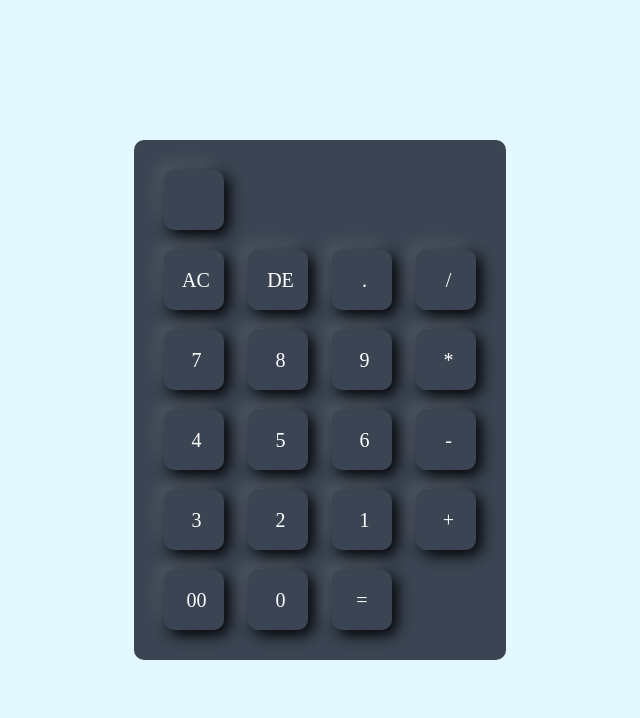
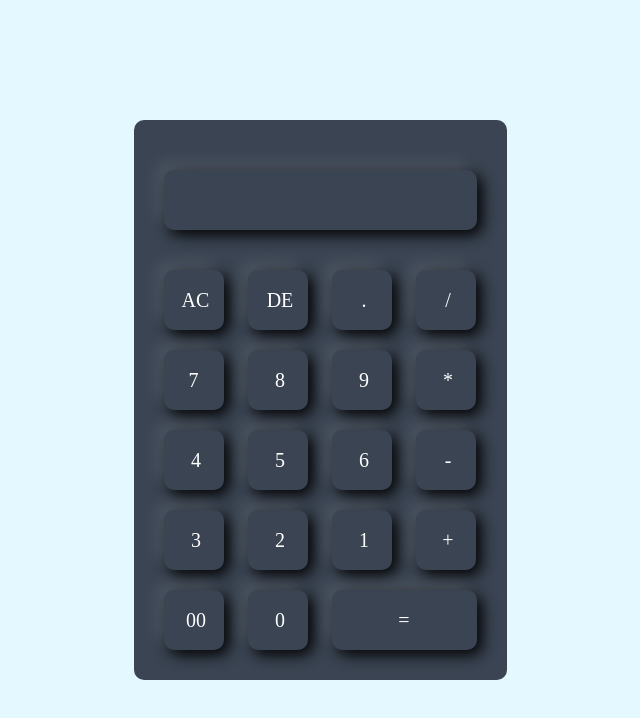
Before and after one commit to tamjidaWeb/calculator, a plain HTML site: page index.html in a window 1280 px wide. Shown: the whole page, without its empty margins (320-960 px from the left). Drawn offline with Linux system fonts and the light colour scheme.

Commit message:
commited

```diff
--- a/index.html
+++ b/index.html
@@ -9,9 +9,9 @@
 <body>
     <div class="container">
         <div class="calculator">
-            <form action="">
+            <form >
                 <div class="display">
-                    <input type="text" name=" 'display">
+                    <input type="text" name=" display">
                 </div>
                 <div>
                     <input type="button" value=" AC">
@@ -20,7 +20,7 @@
                     <input type="button" value=" /">
                 </div>
                 <div>
-                    <input type="button" value=" 7">
+                    <input type="button" value="7" onclick="display.value +='7' ">
                     <input type="button" value=" 8">
                     <input type="button" value=" 9">
                     <input type="button" value=" *">
@@ -37,10 +37,10 @@
                     <input type="button" value=" 1">
                     <input type="button" value=" +">
                 </div>
-                <div>
+                <div class="prob">
                     <input type="button" value=" 00">
                     <input type="button" value=" 0">
-                    <input type="button" value="=">
+                    <input class="equal" type="button" value="=" >
                 </div>
 
             </form>
@@ -48,6 +48,5 @@
     </div>
 
 
-    <script src="script.js"></script>
 </body>
 </html>
--- a/script.js
+++ b/script.js
@@ -0,0 +1,7 @@
+
+
+    const valueDisplay = document.getElementById('display');
+
+ function values(input){
+    valueDisplay.value += input;
+}
--- a/style.css
+++ b/style.css
@@ -30,3 +30,21 @@
     cursor: pointer;
     margin: 10px;
 }
+
+form .display{
+    display: flex;
+    justify-content: flex-end;
+    margin: 20px 0;
+
+}
+form .display input{
+    text-align: right;
+    flex: 1;
+    font-size: 45px;
+    box-sizing: none;
+
+}
+.prob .equal{
+    width: 145px;
+
+}
```
